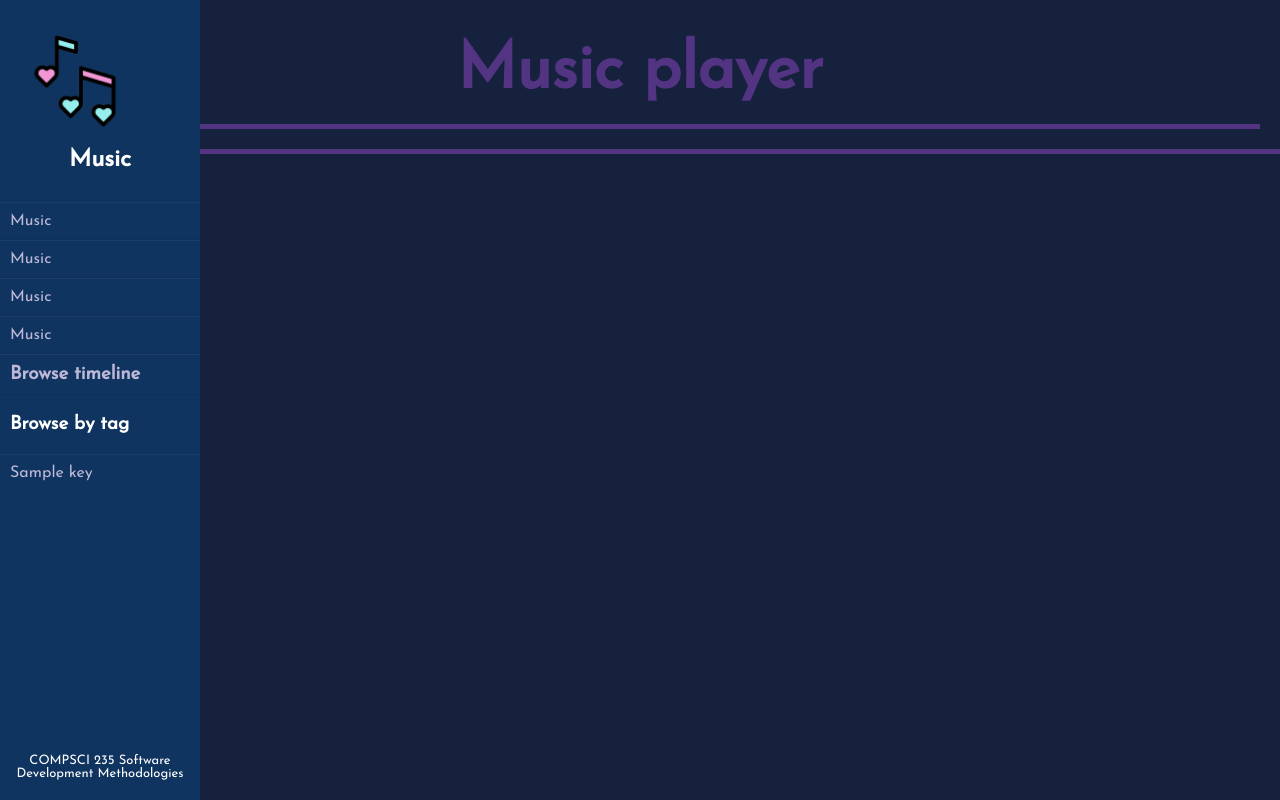
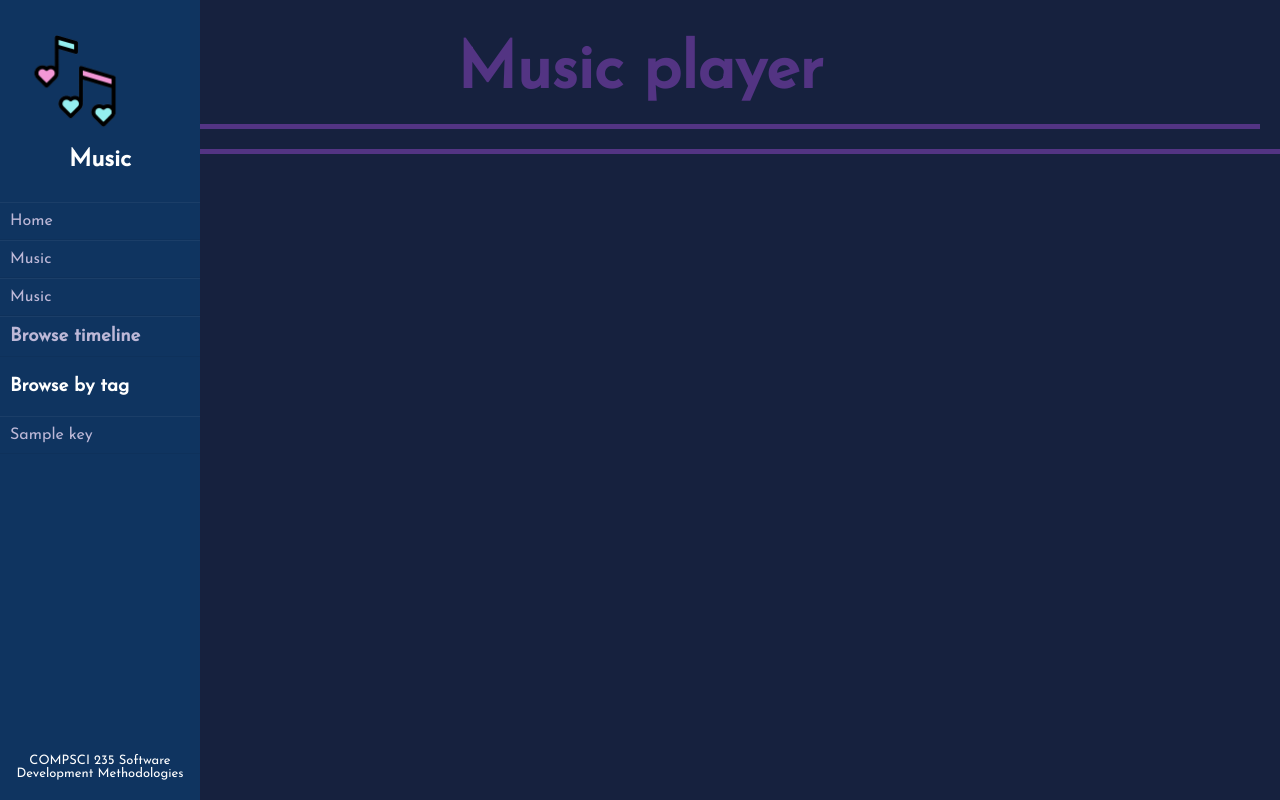
Before and after one commit to hlu750/Music-Player-Web-App-Project, a Flask app: template music/templates/layout.html in a window 1280 px wide. Run offline with Flask 2, Linux system fonts and the light colour scheme; the template is opened without the code that fills it: most values are stand-ins (such as "Sample title", 1, 10 or a date in 2020); parts of the project's set-up code (start-up, migrations or seed data) failed here and were passed over.

Commit message:
home navigation

```diff
--- a/music/templates/navigation.html
+++ b/music/templates/navigation.html
@@ -2,8 +2,7 @@
     <!-- <img src="/static/images/music-ico.png" alt="Music icon"  id="icon"> -->
     <img id="logo" src="{{ url_for('static', filename='images/music-ico.png') }}" alt="Icon">
     <h2 id="nav-header">Music</h2>
-    <a class="btn-nav" href="">Music</a>
-    <a class="btn-nav" href="">Music</a>
+    <a class="btn-nav" href="{{ url_for('home_bp.home') }}">Home</a>
     <a class="btn-nav" href="">Music</a>
     <a class="btn-nav" href="">Music</a>
     <div>
```
Also changed, not shown: authentication/__init__.py (added), authentication/authentication.py (added).
